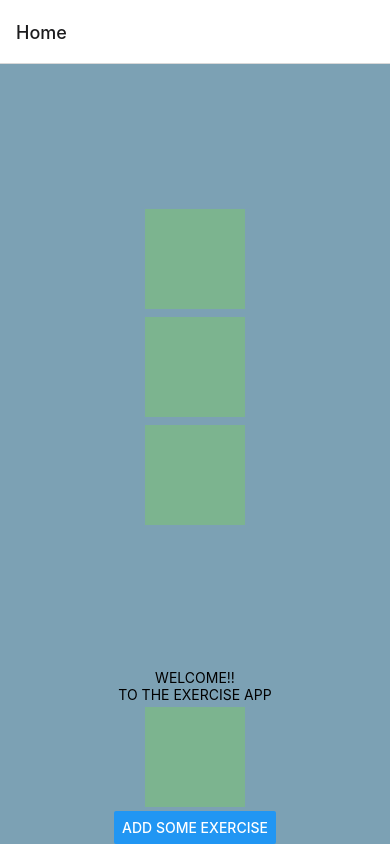
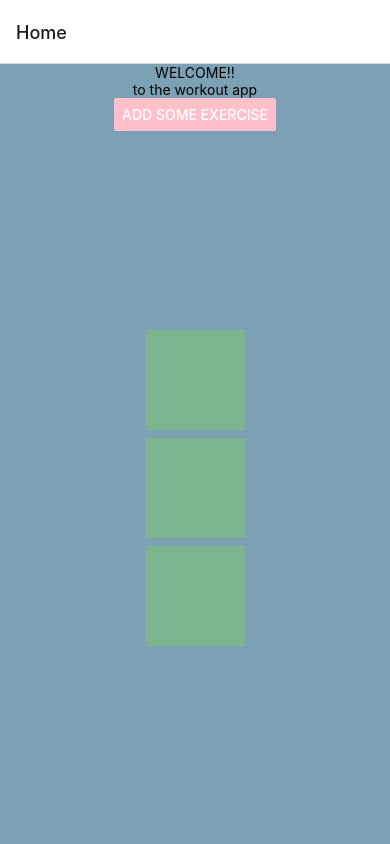
Before and after one commit to lmelo031/MobilePortfolio2, a React Native app in the folder portfolio2/: screen /Home in a window 390 px wide. Built offline with nearby package versions, Linux system fonts and the light colour scheme.

Commit message:
April 24, 2022 4:37 PM

```diff
--- a/portfolio2/HomeScreen.js
+++ b/portfolio2/HomeScreen.js
@@ -8,24 +8,23 @@ class HomeScreen extends React.Component {
     return (
 
       <View style={styles.container}>
-          <>
+        <Text>WELCOME!!</Text>
+        <Text>to the workout app</Text>
+        <Button
+          title="Add some exercise"
+          color="pink"
+          onPress={() =>
+            this.props.navigation.navigate('Exercise')
+          }
+
+        />
+        <>
       <View style={styles.container}>
         <View style={styles.square} />
         <View style={styles.square} />
         <View style={styles.square} />
       </View>
     </>
-        <Text>WELCOME!!</Text>
-        <Text>TO THE EXERCISE APP</Text>
-        <View style={styles.square} />
-        <Button
-          title="Add some exercise"
-          onPress={() =>
-            this.props.navigation.navigate('Exercise')
-          }
-
-        />
-
 
       </View>
     );
```
